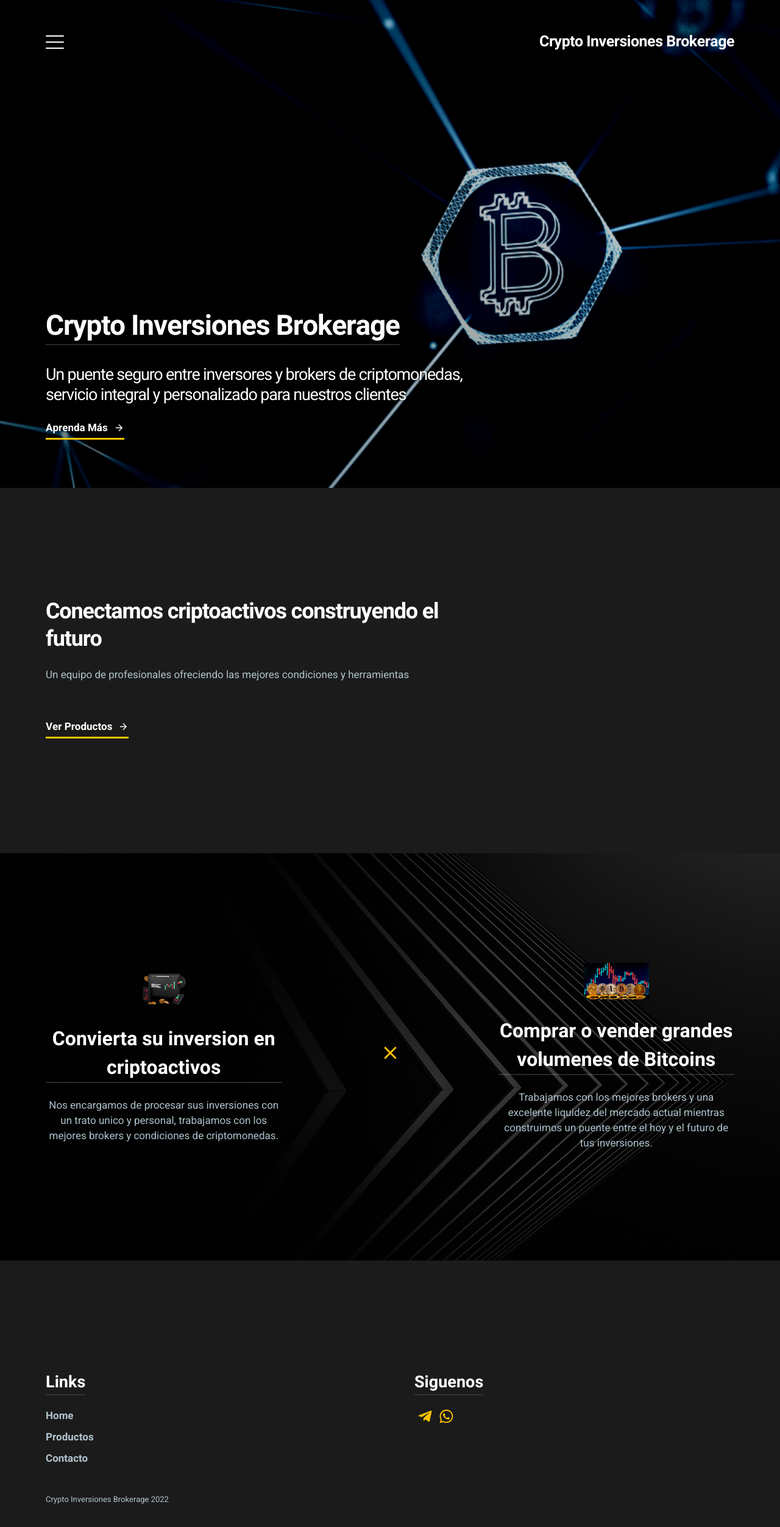
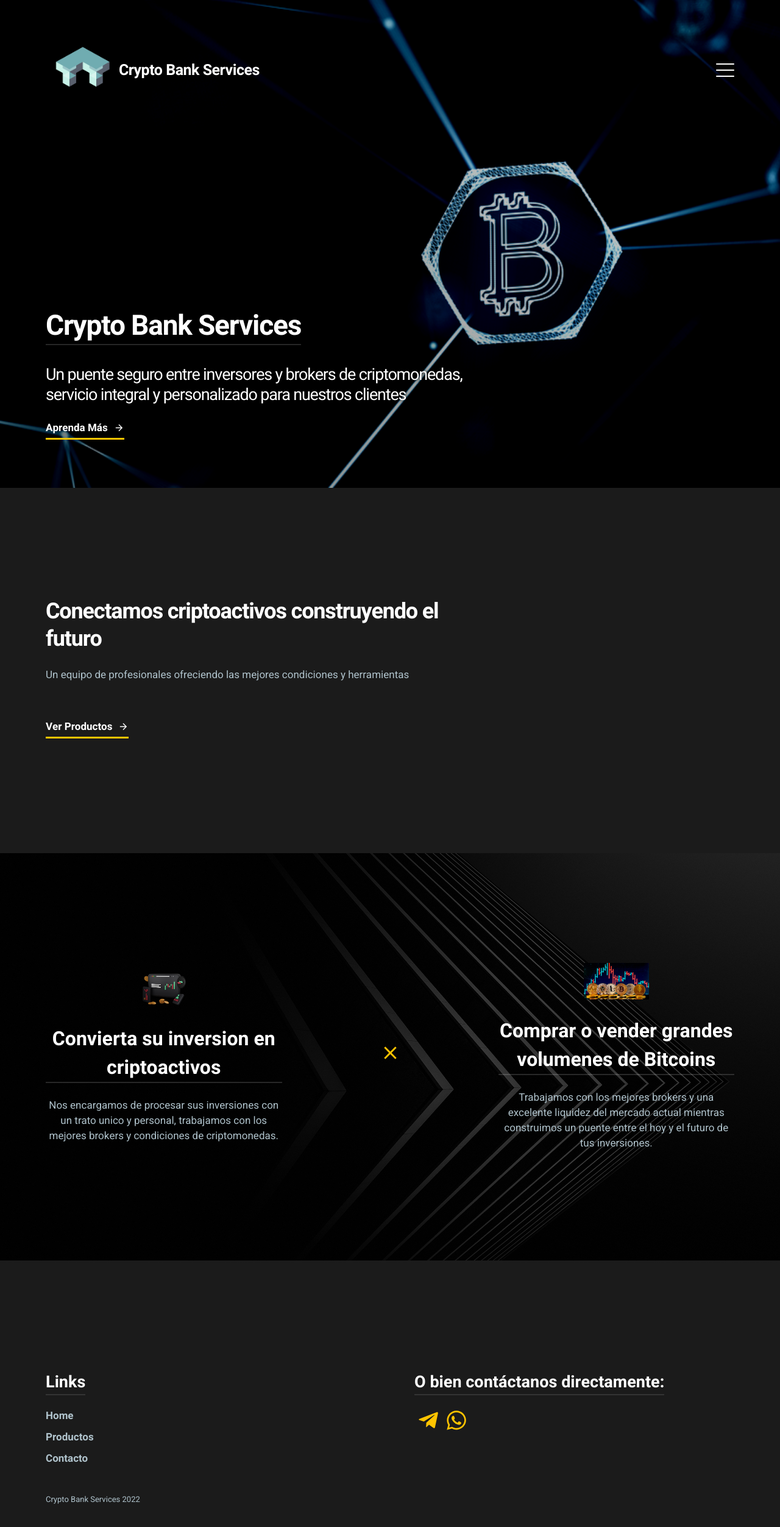
Before and after one commit to angelmsanchez/gatsby-fourth, a Gatsby site: page / in a window 1280 px wide. Shown: the whole page at 61% size. Built offline with nearby package versions, Linux system fonts and the light colour scheme; Gatsby itself is replaced by a stand-in of ours.

Commit message:
add logo, change name app and some bugs

```diff
--- a/src/components/Footer/Footer.js
+++ b/src/components/Footer/Footer.js
@@ -51,7 +51,7 @@ const Footer = () => {
         )} */}
         <FooterMenuStyles className="footer__menu social__menu">
           <h5>
-            Siguenos
+            O bien contáctanos directamente:
             {/* <span>.</span> */}
           </h5>
           <ul>
@@ -78,7 +78,7 @@ const Footer = () => {
       </div>
       <CopyrightStyles>
         <div className="container container__tight">
-          <p>Crypto Inversiones Brokerage 2022</p>
+          <p>Crypto Bank Services 2022</p>
         </div>
       </CopyrightStyles>
     </FooterStyles>
--- a/src/components/Footer/FooterStyles.js
+++ b/src/components/Footer/FooterStyles.js
@@ -91,7 +91,7 @@ export const FooterMenuStyles = styled.div`
       }
 
       li {
-        font-size: var(--h6);
+        font-size: var(--h2);
         margin-right: 8px;
 
         @media (min-width: 768px) {
--- a/src/components/NavModule/NavModule.js
+++ b/src/components/NavModule/NavModule.js
@@ -1,5 +1,7 @@
 import React, { useContext } from "react"
 import { Link } from "gatsby"
+import { StaticImage } from "gatsby-plugin-image"
+
 import MenuContext from "../MenuContext"
 import { motion } from "framer-motion"
 import { menuItems } from "./NavConstants"
@@ -24,7 +26,7 @@ import {
 const NavModule = () => {
   // const featuredProduct = useFeaturedProduct()
   // const { title } = UseSiteMetadata()
-  const title = "Crypto Inversiones Brokerage"
+  const title = "Crypto Bank Services"
   // const featuredProduct = []
 
   const [isOpen, setNav] = useContext(MenuContext)
@@ -42,6 +44,21 @@ const NavModule = () => {
     <NavModuleStyles>
       <div className="nav">
         <div className="container">
+
+          {title && (
+            <LogoStyles>
+              <StaticImage
+                src="../../../static/logo_transparent.png"
+                className="features__item--img"
+                alt="Cryto bank services"
+              />
+              <Link to="/">
+                {title}
+                {/* <span>.</span> */}
+              </Link>
+            </LogoStyles>
+          )}
+
           <HamburgerStyles
             initial="closed"
             animate={isOpen ? "open" : "closed"}
@@ -63,15 +80,6 @@ const NavModule = () => {
               variants={barThreeVariants}
             ></motion.span>
           </HamburgerStyles>
-
-          {title && (
-            <LogoStyles>
-              <Link to="/">
-                {title}
-                {/* <span>.</span> */}
-              </Link>
-            </LogoStyles>
-          )}
         </div>
       </div>
       <motion.div
--- a/src/components/NavModule/NavModuleStyles.js
+++ b/src/components/NavModule/NavModuleStyles.js
@@ -160,9 +160,16 @@ export const HamburgerStyles = styled(motion.button)`
 `
 
 export const LogoStyles = styled.div`
+  display: flex;
+  align-items: center;
   font-weight: 700;
   font-size: 20px;
   letter-spacing: -0.5px;
+
+  img {
+    width: 120px;
+    margin-top: 10px;
+  }
 
   a {
     color: #fff;
--- a/src/components/SimpleBanner/SimpleBanner.js
+++ b/src/components/SimpleBanner/SimpleBanner.js
@@ -11,7 +11,7 @@ const SimpleBanner = ({ children, title }) => {
           <div className="banner__content">
             <h1>
               {title}
-              <span style={{ color: "var(--primary)" }}>.</span>
+              {/* <span style={{ color: "var(--primary)" }}>.</span> */}
             </h1>
           </div>
         </div>
--- a/src/pages/contact.js
+++ b/src/pages/contact.js
@@ -10,7 +10,7 @@ const contact = () => {
     <>
       <Seo title="Contact" />
       <Layout>
-        <SimpleBanner title="Contacta con nosotros, le ofreceremos la mejor solución.">
+        <SimpleBanner title="Contacta con nosotros, le ofreceremos la mejor solución">
           <StaticImage
             className="banner__image"
             src="../../static/macbook-dark.jpg"
--- a/src/pages/index.js
+++ b/src/pages/index.js
@@ -14,7 +14,7 @@ const Index = () => {
       <Seo title="Home" />
       <Layout>
         <BannerModule
-          title="Crypto Inversiones Brokerage"
+          title="Crypto Bank Services"
           subTitle="Un puente seguro entre  inversores y brokers de criptomonedas, servicio integral y personalizado para nuestros clientes"
         />
         <BasicTextModule
--- a/src/pages/products.js
+++ b/src/pages/products.js
@@ -10,7 +10,7 @@ const Products = () => {
       <Seo title="Productos" />
       <Layout>
         <BannerModule
-          title="Productos Crypto Inversiones Brokerage"
+          title="Productos Crypto Bank Services"
           subTitle="Un puente seguro entre  inversores y brokers de criptomonedas, servicio integral y personalizado para nuestros clientes"
         />
         <BasicTextModule
```
Also changed, not shown: static/favicon.ico, static/favicon2.ico (added), static/logo_transparent.png (added).
